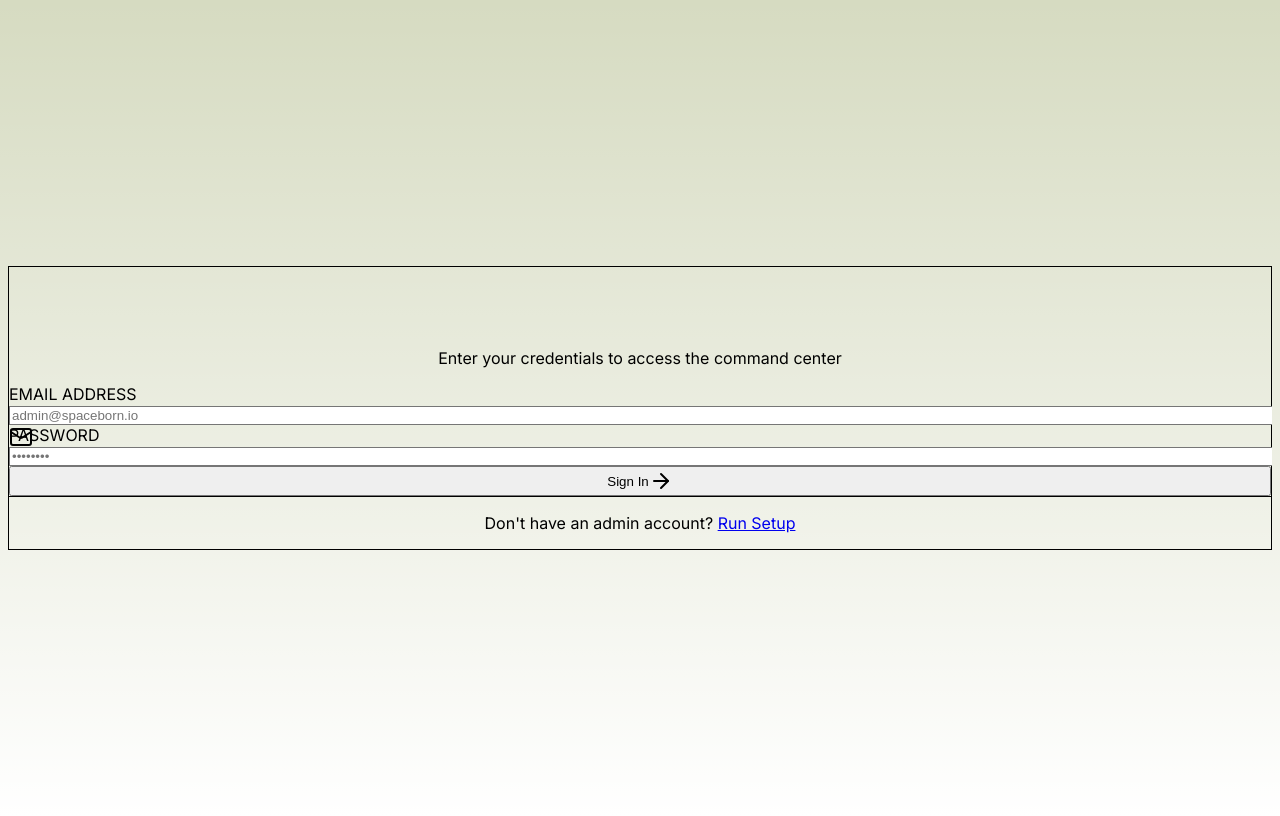
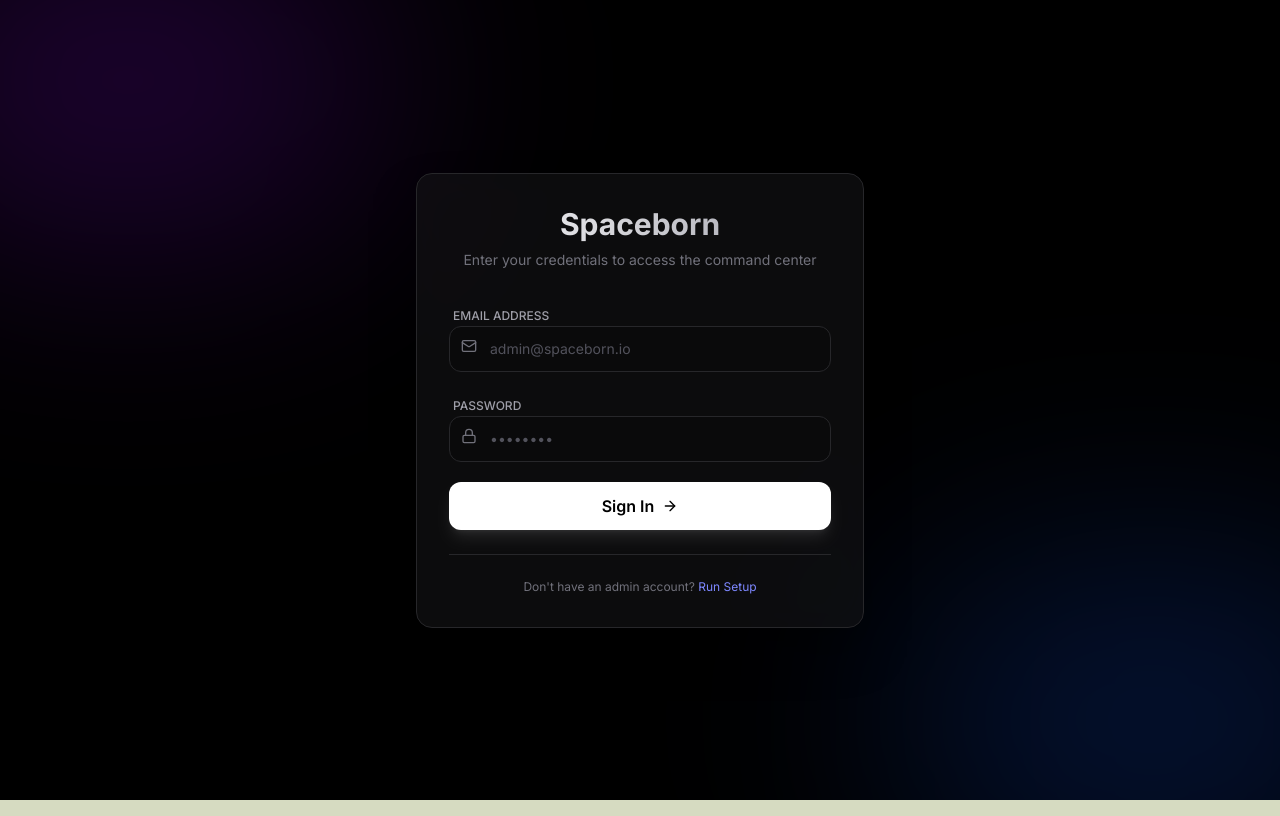
Before and after one commit to ajlaanayan-crypto/spaceborndashboard, a Next.js app: page /login in a window 1280 px wide. Built offline with nearby package versions, Linux system fonts and the light colour scheme; no server answers.

Commit message:
Fix Tailwind v4 configuration

```diff
--- a/app/globals.css
+++ b/app/globals.css
@@ -1,6 +1,10 @@
-@tailwind base;
-@tailwind components;
-@tailwind utilities;
+@import "tailwindcss";
+
+@theme {
+  --color-foreground: var(--foreground-rgb);
+  --color-background-start: var(--background-start-rgb);
+  --color-background-end: var(--background-end-rgb);
+}
 
 :root {
   --foreground-rgb: 0, 0, 0;
@@ -18,10 +22,7 @@
 
 body {
   color: rgb(var(--foreground-rgb));
-  background: linear-gradient(
-      to bottom,
+  background: linear-gradient(to bottom,
       transparent,
-      rgb(var(--background-end-rgb))
-    )
-    rgb(var(--background-start-rgb));
+      rgb(var(--background-end-rgb))) rgb(var(--background-start-rgb));
 }
--- /dev/null
+++ b/postcss.config.mjs
@@ -0,0 +1,8 @@
+/** @type {import('postcss-load-config').Config} */
+const config = {
+    plugins: {
+        '@tailwindcss/postcss': {},
+    },
+};
+
+export default config;
--- /dev/null
+++ b/tailwind.config.ts
@@ -0,0 +1,21 @@
+import type { Config } from "tailwindcss";
+
+const config: Config = {
+    content: [
+        "./pages/**/*.{js,ts,jsx,tsx,mdx}",
+        "./components/**/*.{js,ts,jsx,tsx,mdx}",
+        "./app/**/*.{js,ts,jsx,tsx,mdx}",
+        "./lib/**/*.{js,ts,jsx,tsx,mdx}",
+    ],
+    theme: {
+        extend: {
+            backgroundImage: {
+                "gradient-radial": "radial-gradient(var(--tw-gradient-stops))",
+                "gradient-conic":
+                    "conic-gradient(from 180deg at 50% 50%, var(--tw-gradient-stops))",
+            },
+        },
+    },
+    plugins: [],
+};
+export default config;
```
